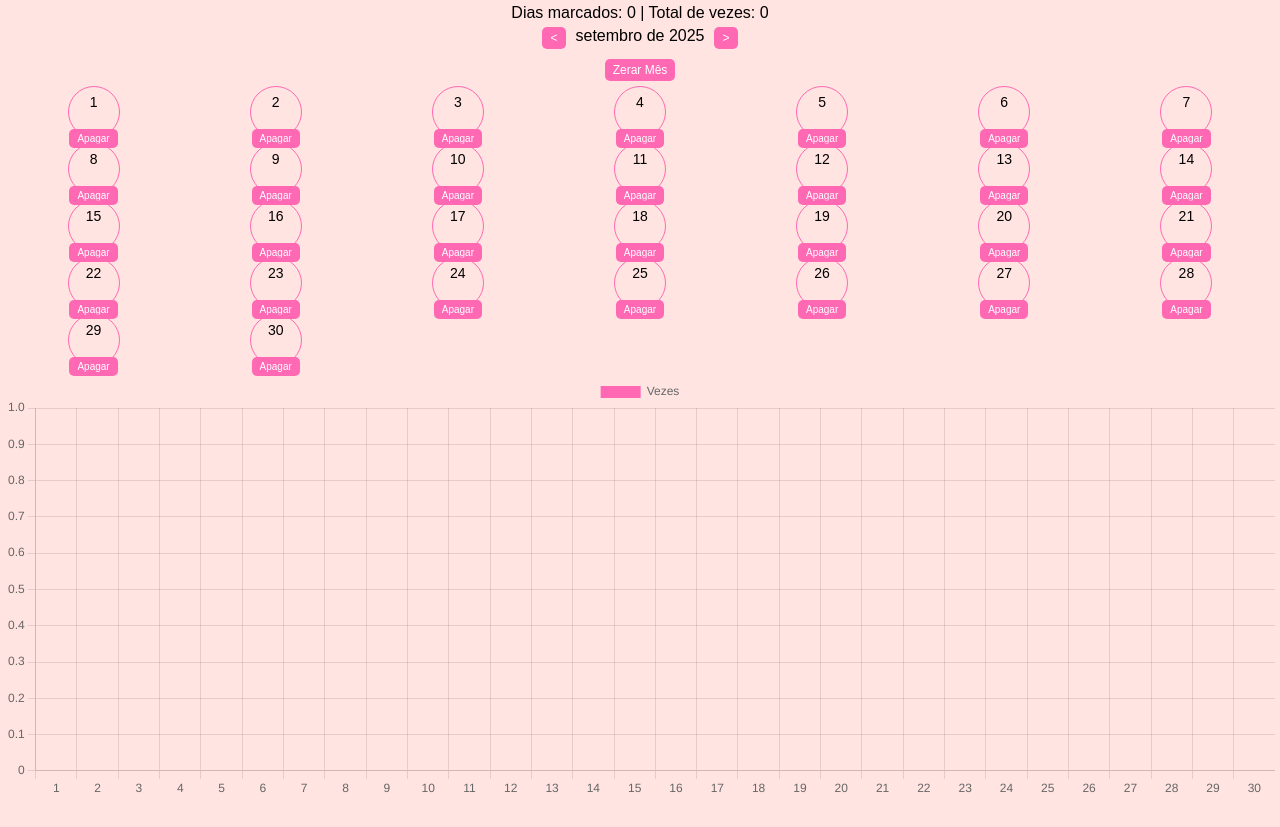
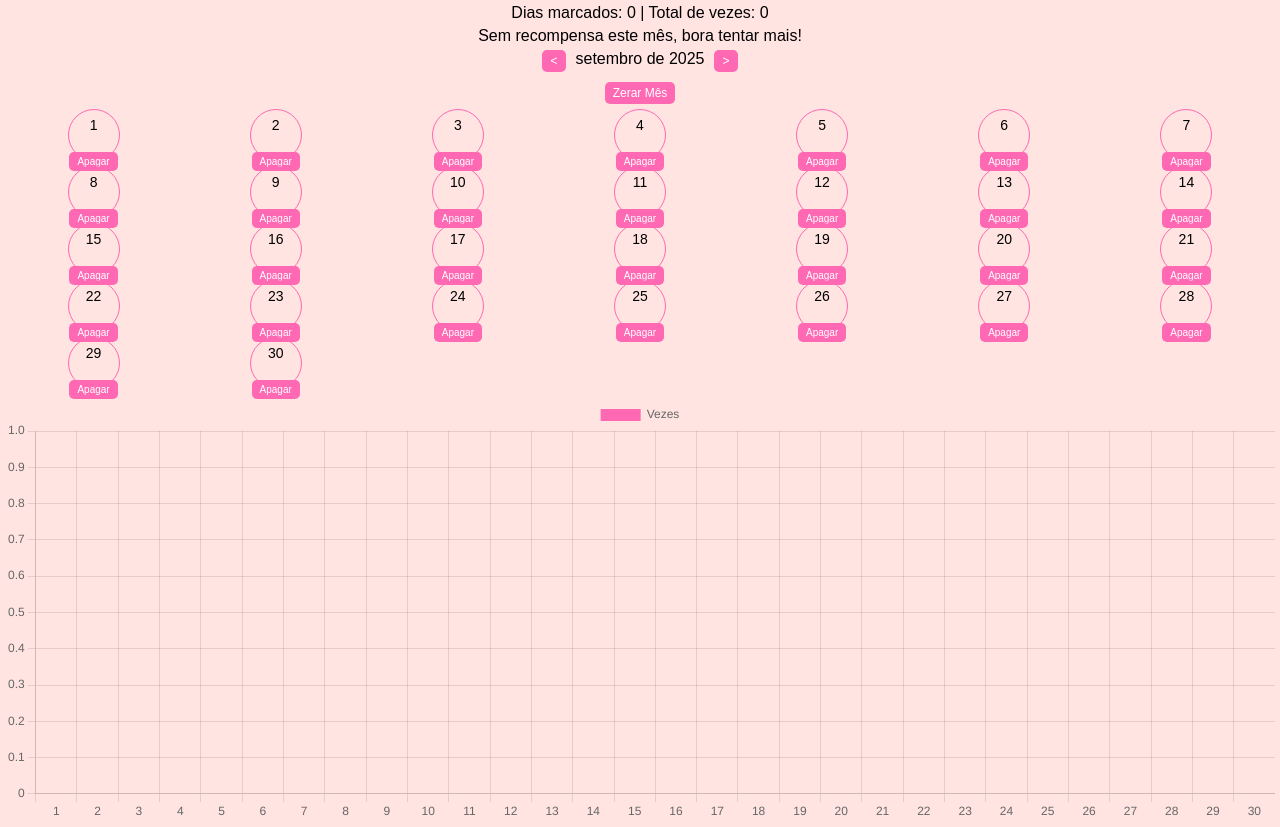
Before and after one commit to matheusgoncalvesdeoliveira95-cmyk/furufas-pro, a plain HTML site: page index.html in a window 1280 px wide. Shown: the part 45-872 px from the top of the page. Before the commit the page ends 849 px from the top, so only its background shows below. Drawn offline with nearby package versions, Linux system fonts and the light colour scheme.

Commit message:
Add files via upload

```diff
--- a/index.html
+++ b/index.html
@@ -12,7 +12,7 @@
 <style>
   body { font-family: Arial,sans-serif; text-align:center; margin:5px; }
   h1 { color:#ff1493; font-size:24px; margin-bottom:5px; }
-  #stats { font-size:16px; margin-bottom:5px; }
+  #stats, #recompensa { font-size:16px; margin-bottom:5px; }
   .calendar-header { display:flex; justify-content:center; gap:10px; margin-bottom:5px; }
   button { padding:4px 8px; border:none; border-radius:5px; background:#ff69b4; color:white; font-size:12px; }
   .calendar { display:grid; grid-template-columns:repeat(7,1fr); gap:5px; justify-items:center; }
@@ -32,6 +32,7 @@
 
 <h1>Furufas Pro</h1>
 <div id="stats"></div>
+<div id="recompensa"></div>
 <div class="calendar-header">
   <button id="prevMonth">&lt;</button>
   <div id="monthYear"></div>
@@ -45,6 +46,7 @@ if('serviceWorker' in navigator){navigator.serviceWorker.register('service-worke
 
 const calendar=document.getElementById('calendar');
 const stats=document.getElementById('stats');
+const recompensa=document.getElementById('recompensa');
 const monthYear=document.getElementById('monthYear');
 const prevMonthBtn=document.getElementById('prevMonth');
 const nextMonthBtn=document.getElementById('nextMonth');
@@ -154,6 +156,7 @@ function renderCalendar(){
 
   renderStats();
   renderChart(daysInMonth);
+  renderRecompensa();
 }
 
 function renderStats(){
@@ -161,6 +164,18 @@ function renderStats(){
   const daysMarked=markedDays[monthKey]?Object.values(markedDays[monthKey]).filter(d=>d.count>0).length:0;
   const totalCount=markedDays[monthKey]?Object.values(markedDays[monthKey]).reduce((sum,d)=>sum+(d.count||0),0):0;
   stats.textContent=`Dias marcados: ${daysMarked} | Total de vezes: ${totalCount}`;
+}
+
+function renderRecompensa(){
+  const monthKey=`${now.getFullYear()}-${now.getMonth()}`;
+  const totalCount=markedDays[monthKey]?Object.values(markedDays[monthKey]).reduce((sum,d)=>sum+(d.count||0),0):0;
+  let recompensaMsg='';
+  if(totalCount>=15) recompensaMsg="🎉 Vocês podem escolher qualquer coisa!";
+  else if(totalCount>=10) recompensaMsg="🎉 Saída para lugar de escolha do casal!";
+  else if(totalCount>=5) recompensaMsg="🍦 Recompensa: o que o parceiro escolher!";
+  else recompensaMsg="Sem recompensa este mês, bora tentar mais!";
+  let recDiv=document.getElementById('recompensa');
+  recDiv.textContent = recompensaMsg;
 }
 
 function renderChart(daysInMonth){
--- a/service-worker.js
+++ b/service-worker.js
@@ -1,4 +1,4 @@
-const cacheName="furufas-cache-v1";
+const cacheName="furufas-cache-v5";
 const filesToCache=["index.html","manifest.json"];
 self.addEventListener("install", e=>{e.waitUntil(caches.open(cacheName).then(cache=>cache.addAll(filesToCache)));});
 self.addEventListener("fetch", e=>{e.respondWith(caches.match(e.request).then(r=>r||fetch(e.request)));});
```
